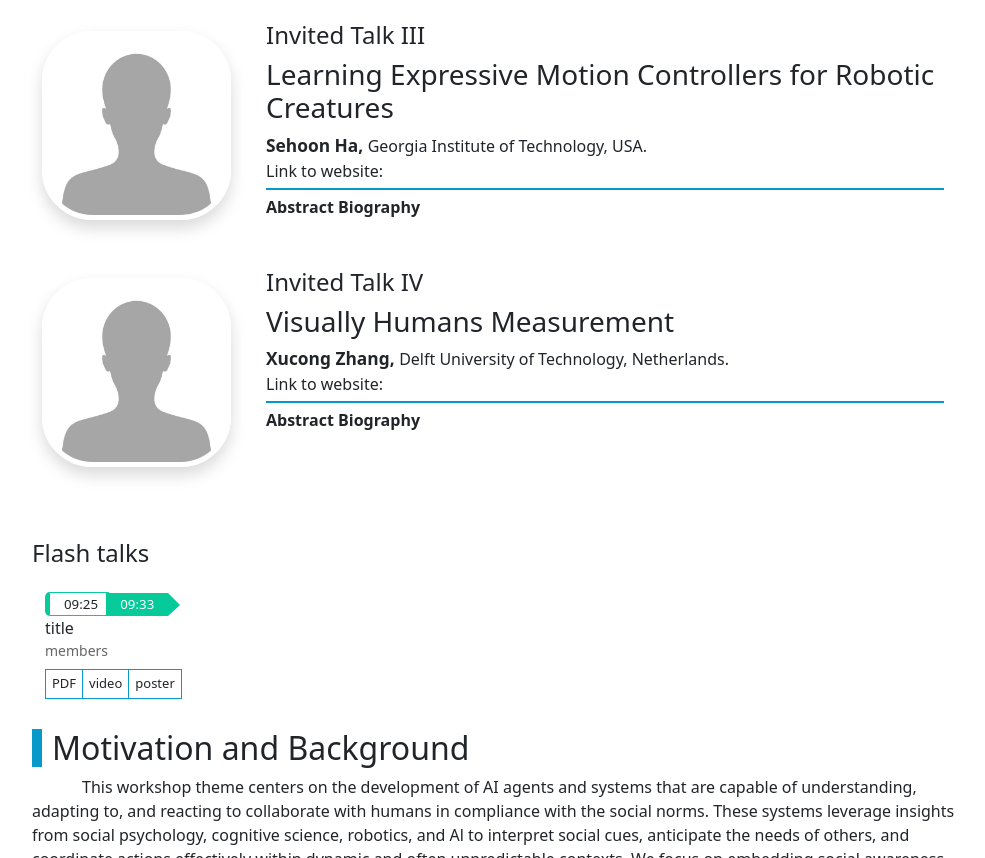
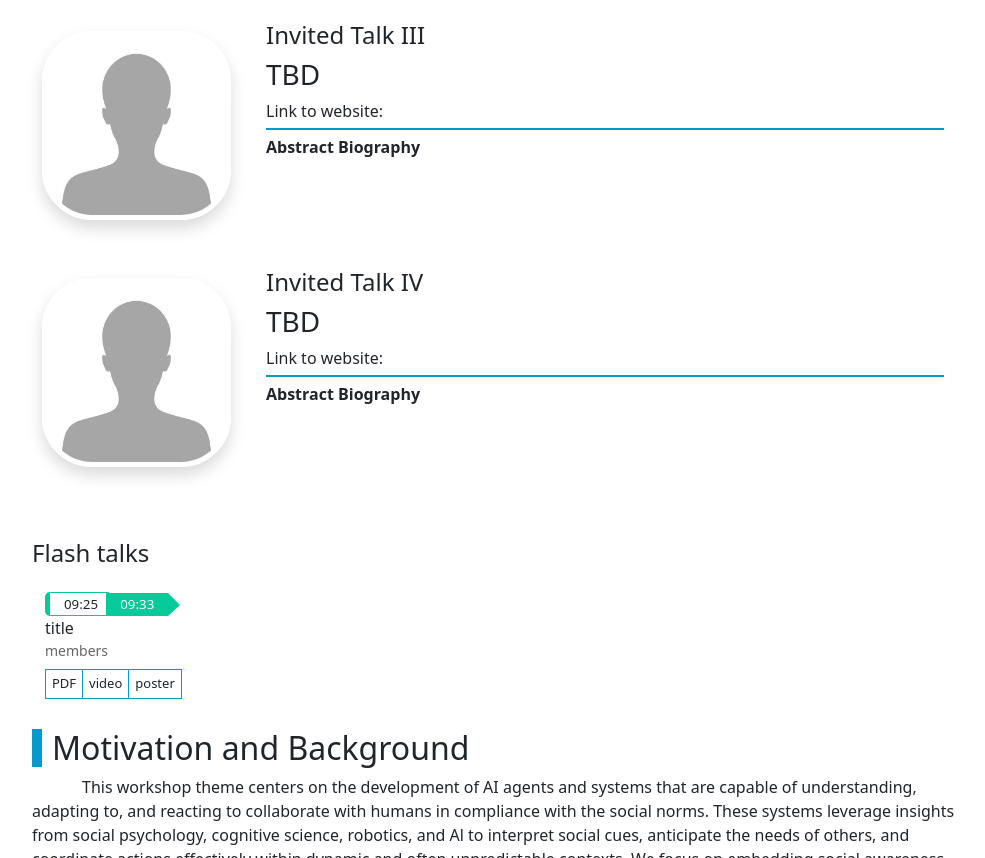
Before and after one commit to social-intel-workshop/2025, a plain HTML site: page index.html in a window 1280 px wide. Shown: the part 4177-5035 px from the top of the page, without its empty margins (140-1125 px from the left). Drawn offline with nearby package versions, Linux system fonts and the light colour scheme.

Commit message:
update: invited talk III, IV -> TBD

```diff
--- a/index.html
+++ b/index.html
@@ -497,8 +497,8 @@
                 </div>
                 <div class="col-xl-9 mb-4">
                     <h4>Invited Talk III</h4>
-                    <h3>Learning Expressive Motion Controllers for Robotic Creatures</h3>
-                    <div><span>Sehoon Ha, </span> Georgia Institute of Technology, USA.</div>
+                    <h3>TBD</h3>
+                    <div><span><!-- name --> </span> <!-- --></div>
                     <div>Link to website: <!--a
                             href="https://faculty.cc.gatech.edu/~sha9/">https://faculty.cc.gatech.edu/~sha9/</a-->
                     </div>
@@ -538,8 +538,8 @@
                 </div>
                 <div class="col-xl-9 mb-4">
                     <h4>Invited Talk IV</h4>
-                    <h3>Visually Humans Measurement</h3>
-                    <div><span>Xucong Zhang, </span> Delft University of Technology, Netherlands.</div>
+                    <h3>TBD</h3>
+                    <div><span><!-- name --> </span> <!-- --></div>
                     <div>Link to website:
                         <!-- a
                             href="https://researchmap.jp/inamura/?lang=english">https://researchmap.jp/inamura/?lang=english</a-->
```
